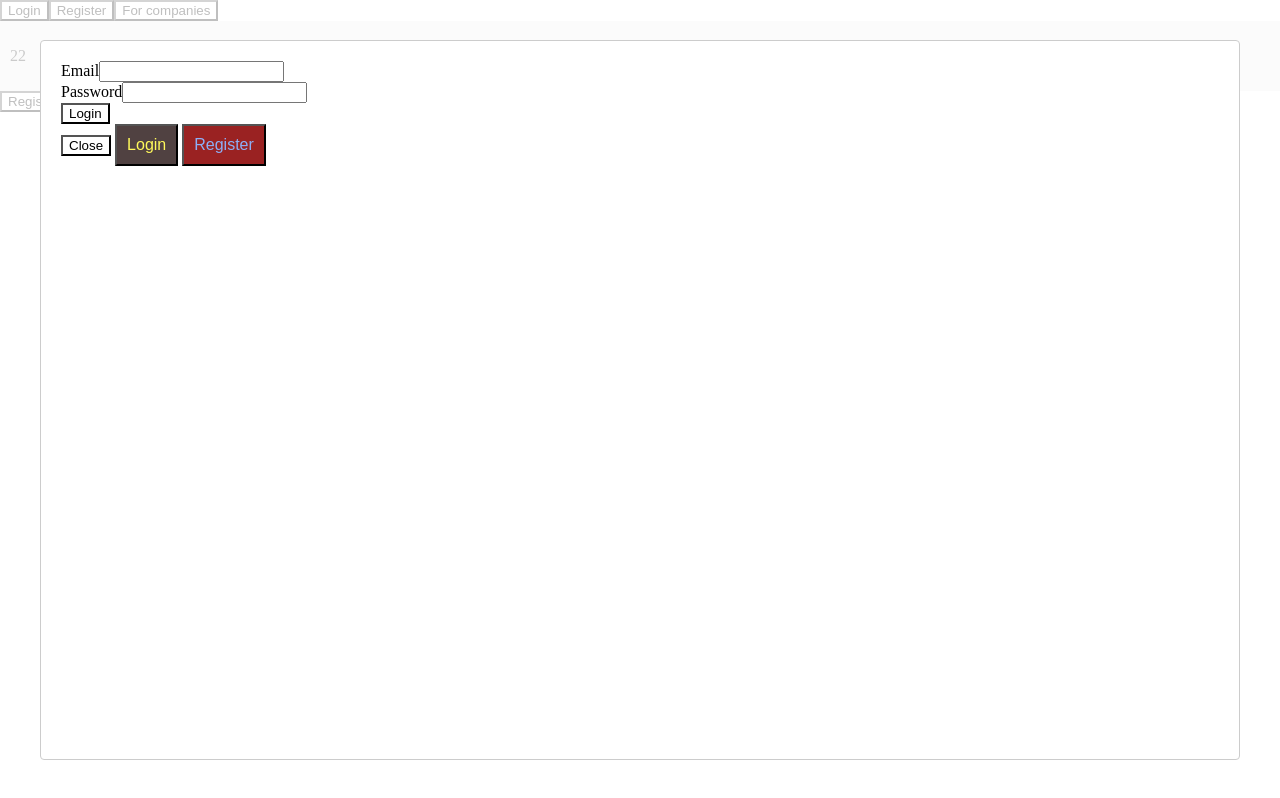
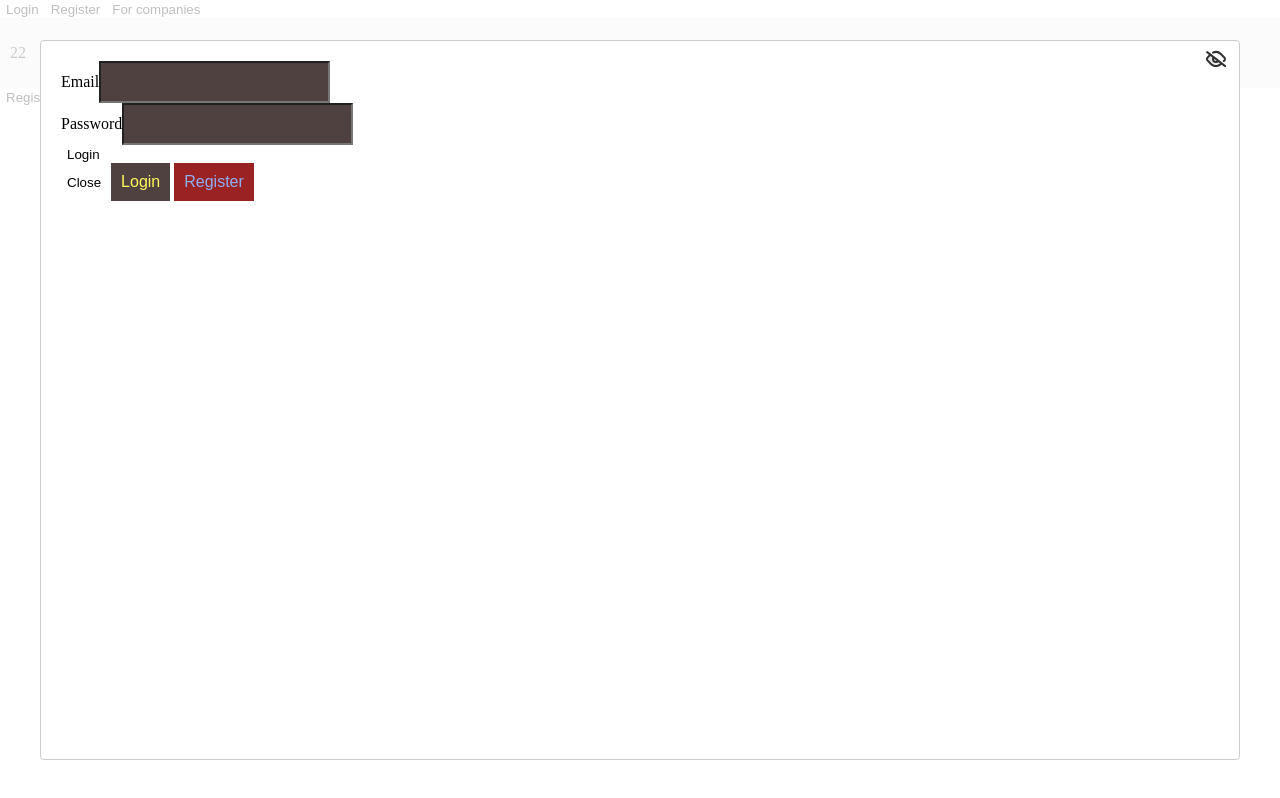
Before and after one commit to Syagist/staff-clone, a React (Vite) app in the folder client/: page / in a window 1280 px wide. Both pictures are taken after a click on the button "Login". Built offline with nearby package versions, Linux system fonts and the light colour scheme.

Commit message:
front form

```diff
--- a/client/src/components/buttos/BaseButton.tsx
+++ b/client/src/components/buttos/BaseButton.tsx
@@ -1,8 +1,8 @@
 import React from "react";
-import {PrimaryButton, SecondaryButton} from "@/styles/components/buttons/BaseButtonStyles.ts";
+import {PrimaryButton, SecondaryButton, InputPassword} from "@/styles/components/buttons/BaseButtonStyles.ts";
 
 interface BaseButtonProps {
-    type?: 'primary' | 'secondary'
+    type?: 'primary' | 'secondary' | 'input-password'
     children: React.ReactNode;
     onClick: () => void
 }
@@ -17,10 +17,12 @@ const BaseButton = ({type, children, onClick}: BaseButtonProps) => {
         case 'secondary':
             button = <SecondaryButton onClick={onClick}>{children}</SecondaryButton>;
             break;
+        case 'input-password':
+            button = <InputPassword type='button' onClick={onClick}>{children}</InputPassword>;
+            break;
         default:
             button = <PrimaryButton onClick={onClick}>{children}</PrimaryButton>;
     }
-
     return (
        <> {button} </>
     );
--- a/client/src/components/forms/UserLogin.tsx
+++ b/client/src/components/forms/UserLogin.tsx
@@ -1,9 +1,11 @@
-import { useFormik } from 'formik';
+import {useFormik} from 'formik';
 import * as Yup from 'yup';
 import {useTranslation} from "react-i18next";
+import TextInput from "@/components/inputs/TextInput.tsx";
+import PasswordInput from "@/components/inputs/PasswordInput.tsx";
 
 const UserLogin = () => {
-    const { t } = useTranslation();
+    const {t} = useTranslation();
 
     const formik = useFormik({
         initialValues: {
@@ -13,7 +15,7 @@ const UserLogin = () => {
         validationSchema: Yup.object({
             email: Yup.string().email(t('validation_invalid_email_text')).required(t('validation_required_text')),
             password: Yup.string().min(6, t('validation_invalid_password_text')).required(t('validation_required_text')),
-                   }),
+        }),
         onSubmit: (values) => {
             // Handle form submission logic here
             console.log(values);
@@ -22,33 +24,9 @@ const UserLogin = () => {
 
     return (
         <form onSubmit={formik.handleSubmit}>
-            <div>
-                <label htmlFor="email">Email</label>
-                <input
-                    type="text"
-                    id="email"
-                    name="email"
-                    onChange={formik.handleChange}
-                    onBlur={formik.handleBlur}
-                    value={formik.values.email}
-                />
-                {formik.touched.email && formik.errors.email && <div>{formik.errors.email}</div>}
-            </div>
-
-            <div>
-                <label htmlFor="password">Password</label>
-                <input
-                    type="password"
-                    id="password"
-                    name="password"
-                    onChange={formik.handleChange}
-                    onBlur={formik.handleBlur}
-                    value={formik.values.password}
-                />
-                {formik.touched.password && formik.errors.password && (
-                    <div>{formik.errors.password}</div>
-                )}
-            </div>
+            <TextInput id='email' label='Email' name="email" formik={formik} type="text" formikSelector='email'/>
+            <PasswordInput id='password' label='Password' name="password" formik={formik} type="password"
+                           formikSelector='password'/>
             <button type="submit">Login</button>
         </form>
     );
--- /dev/null
+++ b/client/src/components/inputs/PasswordInput.tsx
@@ -0,0 +1,40 @@
+import {useState} from "react";
+import TextInput from "@/components/inputs/TextInput.tsx";
+import eyeOff from "@/assets/icons/eye-off-svgrepo-com.svg";
+import eye from "@/assets/icons/eye-svgrepo-com.svg";
+import {StyledSVG} from "@/styles/GlobalStyles.ts";
+import BaseButton from "@/components/buttos/BaseButton.tsx";
+
+interface TextInputProps {
+    type?: 'text' | 'password';
+    id: string;
+    label: string;
+    name: string;
+    formik: any;
+    formikSelector: string;
+}
+
+const PasswordInput = ({type, id, label, name, formik, formikSelector}: TextInputProps) => {
+    const [passwordType, setPasswordType] = useState(type)
+
+    const togglePassword = () => {
+        setPasswordType((prevState) => {
+            return prevState === 'password' ? 'text' : 'password'
+        });
+    }
+
+    return (
+        <TextInput id={id} label={label} name={name} formik={formik} type={passwordType}
+                   formikSelector={formikSelector}>
+            <BaseButton type='input-password' onClick={togglePassword}>
+                {passwordType === 'password' ?
+                    <StyledSVG className='password-icon' src={eyeOff} /> :
+                    <StyledSVG className='password-icon' src={eye} />
+                }
+            </BaseButton>
+
+        </TextInput>
+    );
+};
+
+export default PasswordInput;
--- /dev/null
+++ b/client/src/components/inputs/TextInput.tsx
@@ -0,0 +1,34 @@
+import React from "react";
+import {TextInputStyles} from "@/styles/components/inputs/TextInputStyles.ts";
+
+interface TextInputProps {
+    type?: 'text' | 'password';
+    id: string;
+    label: string;
+    name: string;
+    children?: React.ReactNode;
+    formik: any;
+    formikSelector: string;
+}
+
+const TextInput = ({type, id, label, name, children, formik, formikSelector}: TextInputProps) => {
+    return (
+        <div>
+            <label htmlFor={id}>{label}</label>
+            <TextInputStyles
+                type={type}
+                id={id}
+                name={name}
+                onChange={formik.handleChange}
+                onBlur={formik.handleBlur}
+                value={formik.values[formikSelector]}
+            />
+            {formik.touched[formikSelector] && formik.errors[formikSelector] && (
+                <div>{formik.errors[formikSelector]}</div>
+            )}
+            {children}
+        </div>
+    );
+};
+
+export default TextInput;
--- a/client/src/styles/GlobalStyles.ts
+++ b/client/src/styles/GlobalStyles.ts
@@ -1,4 +1,5 @@
-import {createGlobalStyle} from "styled-components";
+import styled, {createGlobalStyle} from "styled-components";
+import {ReactSVG} from "react-svg";
 
 export const GlobalStyles = createGlobalStyle`
     body {
@@ -10,7 +11,25 @@ export const GlobalStyles = createGlobalStyle`
 
     button {
         outline: 0;
+        border: none    ;
         background: transparent;
         cursor: pointer;
     }
+
+    svg {
+        max-width: 100%;
+        max-height: 100%;
+    }
 `;
+
+export const StyledSVG = styled(ReactSVG)`
+    cursor: pointer;
+    width: 24px;
+    height: 24px;
+    padding: 5px;
+
+    div {
+        width: 100%;
+        height: 100%;
+    }
+`;
--- a/client/src/styles/components/buttons/BaseButtonStyles.ts
+++ b/client/src/styles/components/buttons/BaseButtonStyles.ts
@@ -13,3 +13,9 @@ export const SecondaryButton = styled.button`
     padding: 10px;
     background-color: #9a2222;
 `;
+export const InputPassword = styled.button`
+    background-color: transparent;
+    position: absolute;
+    right: 0;
+    top: 0;
+`;
--- /dev/null
+++ b/client/src/styles/components/inputs/TextInputStyles.ts
@@ -0,0 +1,9 @@
+import styled from "styled-components";
+
+export const TextInputStyles = styled.input`
+    color: #fff95b;
+    font-size: 16px;
+    padding: 10px;
+    background-color: #504141;
+
+`;
```
Also changed, not shown: client/src/assets/icons/eye-off-svgrepo-com.svg (added), client/src/assets/icons/eye-svgrepo-com.svg (added).
